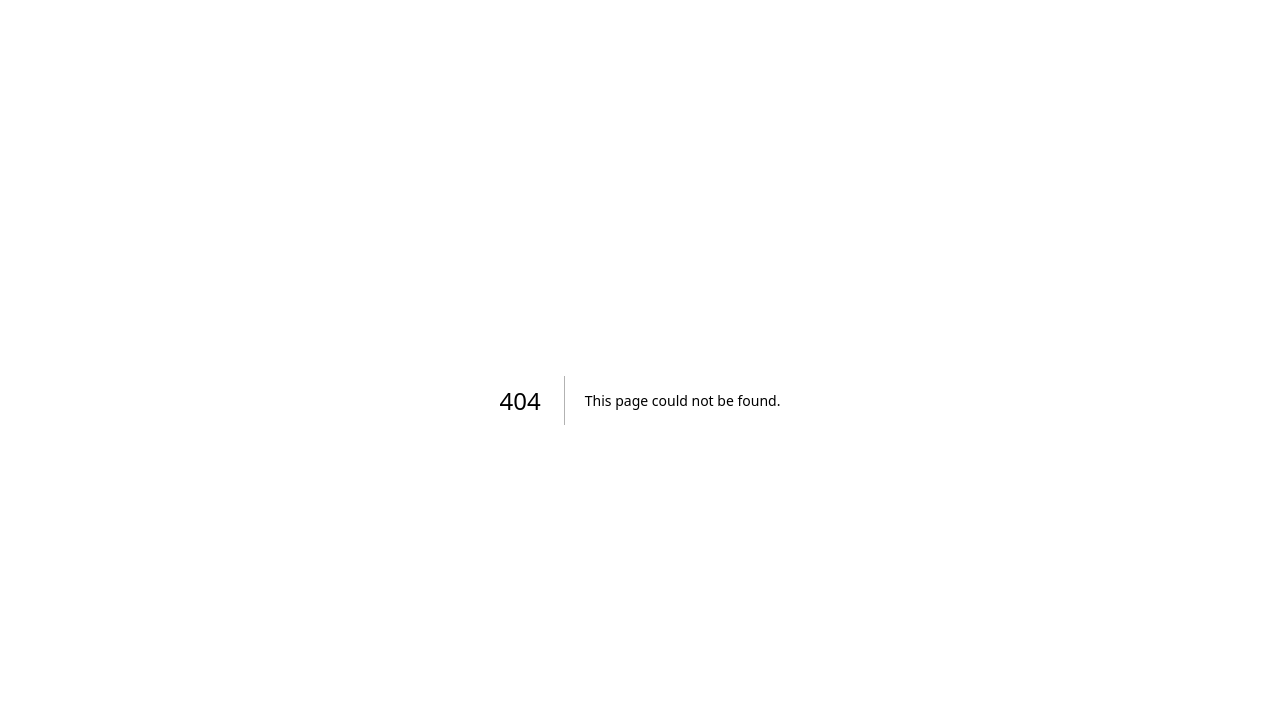
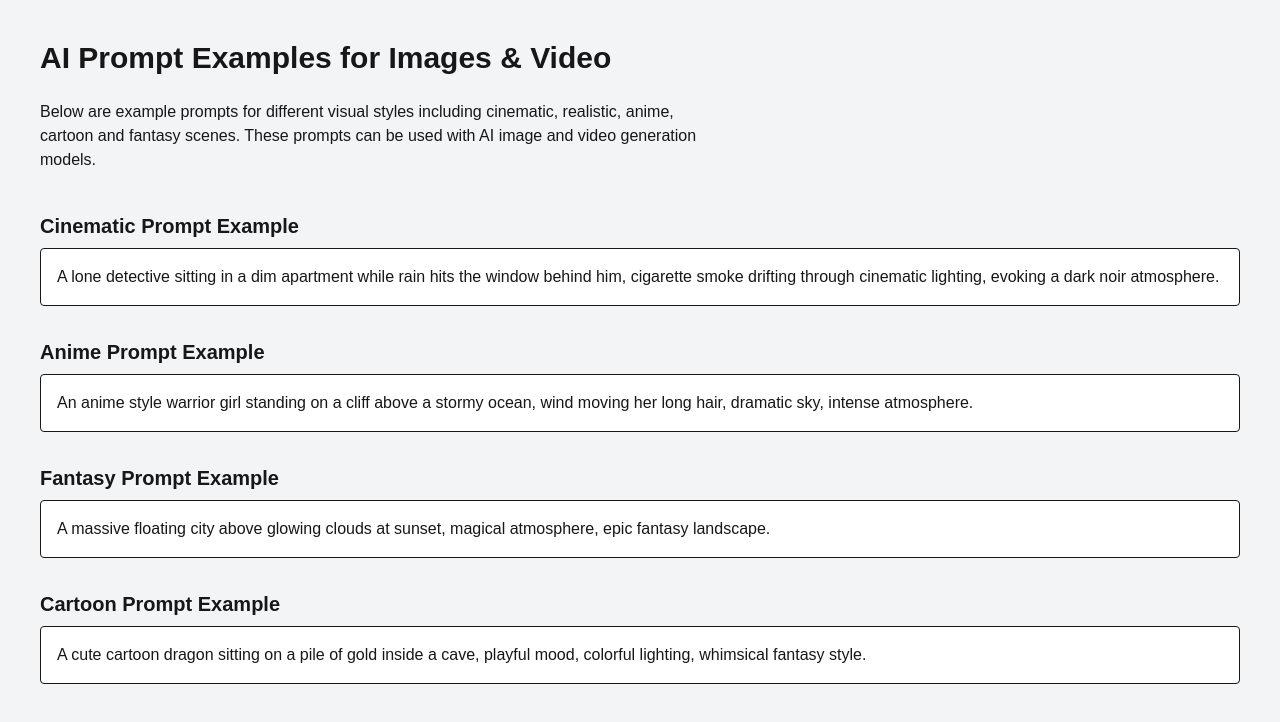
Before and after one commit to amerind369/cinematic-prompt-engine, a Next.js app: page /examples in a window 1280 px wide. Before the commit this address had no page. Shown: the top 722 px of the page. Built offline with nearby package versions, Linux system fonts and the light colour scheme.

Commit message:
Add examples page for SEO

```diff
--- /dev/null
+++ b/app/examples/page.tsx
@@ -0,0 +1,54 @@
+export default function ExamplesPage() {
+  return (
+    <main className="min-h-screen bg-gray-100 p-10">
+
+      <h1 className="text-3xl font-bold mb-6">
+        AI Prompt Examples for Images & Video
+      </h1>
+
+      <p className="mb-10 max-w-2xl">
+        Below are example prompts for different visual styles including
+        cinematic, realistic, anime, cartoon and fantasy scenes.
+        These prompts can be used with AI image and video generation models.
+      </p>
+
+      <h2 className="text-xl font-semibold mt-8 mb-2">
+        Cinematic Prompt Example
+      </h2>
+
+      <div className="bg-white p-4 rounded border mb-6">
+        A lone detective sitting in a dim apartment while rain hits the
+        window behind him, cigarette smoke drifting through cinematic lighting,
+        evoking a dark noir atmosphere.
+      </div>
+
+      <h2 className="text-xl font-semibold mt-8 mb-2">
+        Anime Prompt Example
+      </h2>
+
+      <div className="bg-white p-4 rounded border mb-6">
+        An anime style warrior girl standing on a cliff above a stormy ocean,
+        wind moving her long hair, dramatic sky, intense atmosphere.
+      </div>
+
+      <h2 className="text-xl font-semibold mt-8 mb-2">
+        Fantasy Prompt Example
+      </h2>
+
+      <div className="bg-white p-4 rounded border mb-6">
+        A massive floating city above glowing clouds at sunset,
+        magical atmosphere, epic fantasy landscape.
+      </div>
+
+      <h2 className="text-xl font-semibold mt-8 mb-2">
+        Cartoon Prompt Example
+      </h2>
+
+      <div className="bg-white p-4 rounded border mb-6">
+        A cute cartoon dragon sitting on a pile of gold inside a cave,
+        playful mood, colorful lighting, whimsical fantasy style.
+      </div>
+
+    </main>
+  )
+}
```
